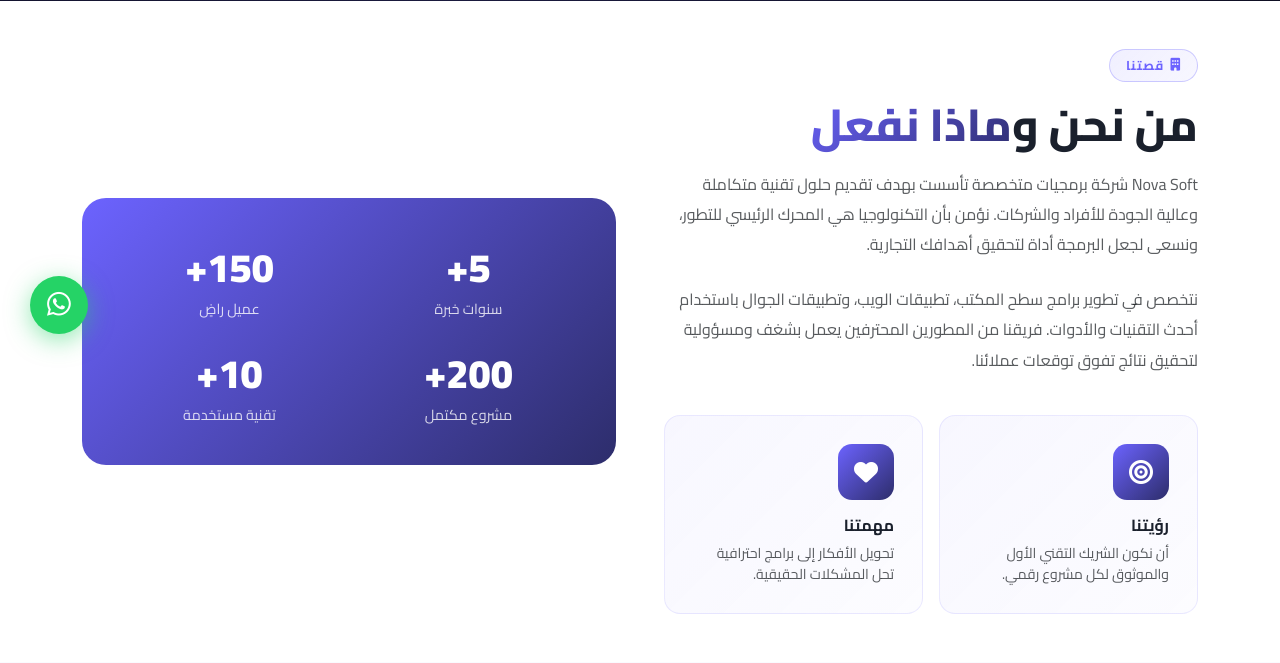
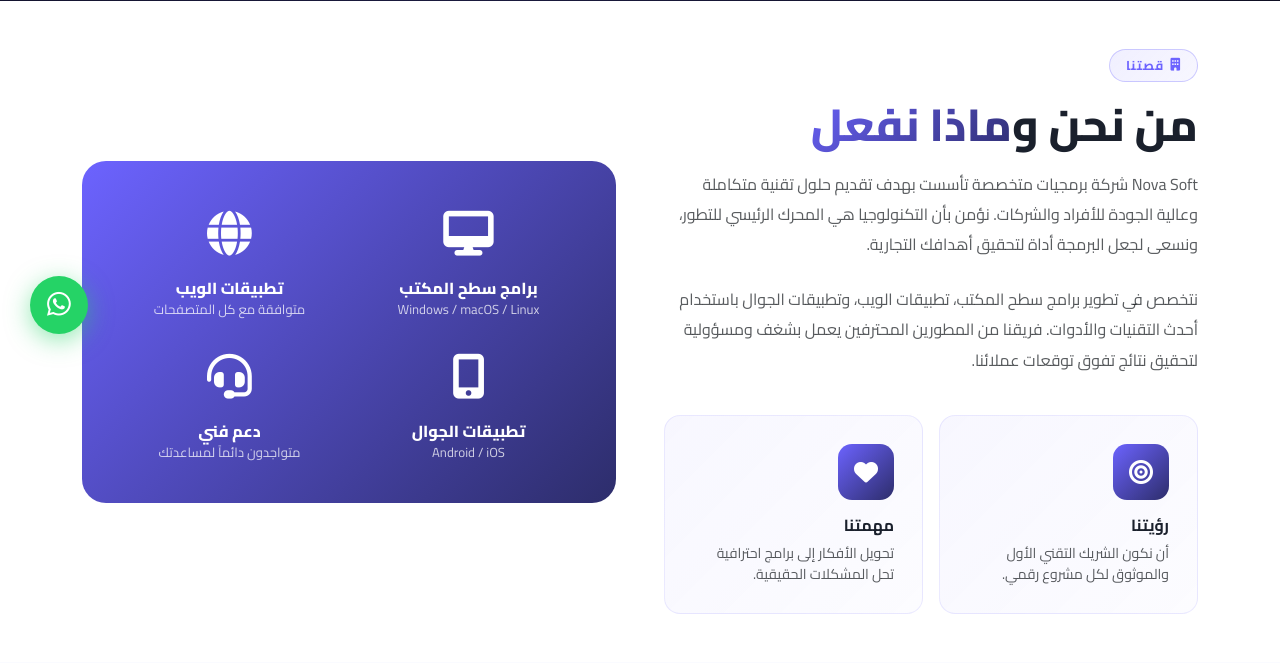
Before and after one commit to essambassiounii-create/Essam-software, a Django app: template templates/core/about.html in a window 1280 px wide. Shown: the part 434-1097 px from the top of the page. Run offline with Django 5.2, Linux system fonts and the light colour scheme; the template is opened without the code that fills it, so the values that code supplies are empty; parts of the project's set-up code (start-up, migrations or seed data) failed here and were passed over.

Commit message:
Add site favicon and improve SEO metadata
Add a favicon, update meta tags for SEO and social sharing, replace fake statistics on the about page with service information, and update social media links in context processors and templates.

Replit-Commit-Author: Agent
Replit-Commit-Session-Id: 9b745259-13b4-4ad2-a3b7-a2e52a4f0402
Replit-Commit-Checkpoint-Type: full_checkpoint
Replit-Commit-Event-Id: 6b37cbbf-5dc6-47e2-8085-72eeb6f3cf1a
Replit-Commit-Screenshot-Url: https://storage.googleapis.com/screenshot-production-us-central1/8265a703-26f8-4480-8869-bd8d8fe801ce/9b745259-13b4-4ad2-a3b7-a2e52a4f0402/koxwrmA
Replit-Helium-Checkpoint-Created: true

```diff
--- a/core/context_processors.py
+++ b/core/context_processors.py
@@ -7,8 +7,9 @@ def site_context(request):
         'whatsapp_number': '+201021222265',
         'phone_number': '+201501070040',
         'email': 'essambassiouni@outlook.com',
-        'facebook_url': '#',
+        'facebook_url': 'https://www.facebook.com/profile.php?id=61576695819498',
         'twitter_url': '#',
         'linkedin_url': '#',
+        'instagram_url': '#',
         'youtube_url': '#',
     }
--- a/templates/base.html
+++ b/templates/base.html
@@ -4,7 +4,15 @@
     <meta charset="UTF-8">
     <meta name="viewport" content="width=device-width, initial-scale=1.0">
     <meta name="description" content="{% block meta_description %}Nova Soft - شركة برمجيات متخصصة في تطوير برامج سطح المكتب وتطبيقات الويب والجوال{% endblock %}">
+    <meta name="keywords" content="برمجة, تطوير برامج, تطبيقات, ويب, جوال, Nova Soft, نوفا سوفت, برمجيات, الإسكندرية, مصر">
+    <meta name="author" content="Nova Soft - Eng. Essam Ismail">
+    <meta property="og:title" content="{% block og_title %}Nova Soft - حلول برمجية احترافية{% endblock %}">
+    <meta property="og:description" content="{% block og_description %}شركة Nova Soft متخصصة في تطوير برامج سطح المكتب وتطبيقات الويب والجوال بأعلى معايير الجودة{% endblock %}">
+    <meta property="og:type" content="website">
+    <meta property="og:locale" content="ar_EG">
     <title>{% block title %}Nova Soft{% endblock %}</title>
+    <link rel="icon" type="image/svg+xml" href="/static/img/favicon.svg">
+    <link rel="shortcut icon" href="/static/img/favicon.svg">
 
     <!-- Bootstrap 5 RTL -->
     <link rel="stylesheet" href="https://cdn.jsdelivr.net/npm/bootstrap@5.3.2/dist/css/bootstrap.rtl.min.css">
@@ -94,11 +102,11 @@
                     </div>
                     <p class="text-secondary-custom">نحول أفكارك إلى برامج احترافية. نقدم حلولاً برمجية متكاملة لجميع قطاعات الأعمال.</p>
                     <div class="social-links d-flex gap-3 mt-3">
-                        <a href="{{ facebook_url }}" class="social-btn"><i class="fab fa-facebook-f"></i></a>
-                        <a href="{{ twitter_url }}" class="social-btn"><i class="fab fa-twitter"></i></a>
-                        <a href="{{ linkedin_url }}" class="social-btn"><i class="fab fa-linkedin-in"></i></a>
-                        <a href="{{ youtube_url }}" class="social-btn"><i class="fab fa-youtube"></i></a>
-                        <a href="https://wa.me/{{ whatsapp_number }}" class="social-btn whatsapp-btn"><i class="fab fa-whatsapp"></i></a>
+                        {% if facebook_url != '#' %}<a href="{{ facebook_url }}" target="_blank" class="social-btn"><i class="fab fa-facebook-f"></i></a>{% endif %}
+                        {% if instagram_url != '#' %}<a href="{{ instagram_url }}" target="_blank" class="social-btn"><i class="fab fa-instagram"></i></a>{% endif %}
+                        {% if linkedin_url != '#' %}<a href="{{ linkedin_url }}" target="_blank" class="social-btn"><i class="fab fa-linkedin-in"></i></a>{% endif %}
+                        {% if youtube_url != '#' %}<a href="{{ youtube_url }}" target="_blank" class="social-btn"><i class="fab fa-youtube"></i></a>{% endif %}
+                        <a href="https://wa.me/{{ whatsapp_number }}" target="_blank" class="social-btn whatsapp-btn"><i class="fab fa-whatsapp"></i></a>
                     </div>
                 </div>
             </div>
--- a/templates/core/about.html
+++ b/templates/core/about.html
@@ -53,20 +53,24 @@
                     <div style="background:linear-gradient(135deg,#6c63ff,#2d2d6b);border-radius:24px;padding:40px;color:white;">
                         <div class="row g-4 text-center">
                             <div class="col-6">
-                                <div style="font-size:2.5rem;font-weight:900;">5+</div>
-                                <div style="opacity:0.8;font-size:0.9rem;">سنوات خبرة</div>
+                                <div style="font-size:2.8rem;"><i class="fas fa-desktop"></i></div>
+                                <div style="font-weight:800;font-size:1rem;margin-top:8px;">برامج سطح المكتب</div>
+                                <div style="opacity:0.75;font-size:0.82rem;">Windows / macOS / Linux</div>
                             </div>
                             <div class="col-6">
-                                <div style="font-size:2.5rem;font-weight:900;">150+</div>
-                                <div style="opacity:0.8;font-size:0.9rem;">عميل راضٍ</div>
+                                <div style="font-size:2.8rem;"><i class="fas fa-globe"></i></div>
+                                <div style="font-weight:800;font-size:1rem;margin-top:8px;">تطبيقات الويب</div>
+                                <div style="opacity:0.75;font-size:0.82rem;">متوافقة مع كل المتصفحات</div>
                             </div>
                             <div class="col-6">
-                                <div style="font-size:2.5rem;font-weight:900;">200+</div>
-                                <div style="opacity:0.8;font-size:0.9rem;">مشروع مكتمل</div>
+                                <div style="font-size:2.8rem;"><i class="fas fa-mobile-alt"></i></div>
+                                <div style="font-weight:800;font-size:1rem;margin-top:8px;">تطبيقات الجوال</div>
+                                <div style="opacity:0.75;font-size:0.82rem;">Android / iOS</div>
                             </div>
                             <div class="col-6">
-                                <div style="font-size:2.5rem;font-weight:900;">10+</div>
-                                <div style="opacity:0.8;font-size:0.9rem;">تقنية مستخدمة</div>
+                                <div style="font-size:2.8rem;"><i class="fas fa-headset"></i></div>
+                                <div style="font-weight:800;font-size:1rem;margin-top:8px;">دعم فني</div>
+                                <div style="opacity:0.75;font-size:0.82rem;">متواجدون دائماً لمساعدتك</div>
                             </div>
                         </div>
                     </div>
```
Also changed, not shown: static/img/favicon.svg (added).
